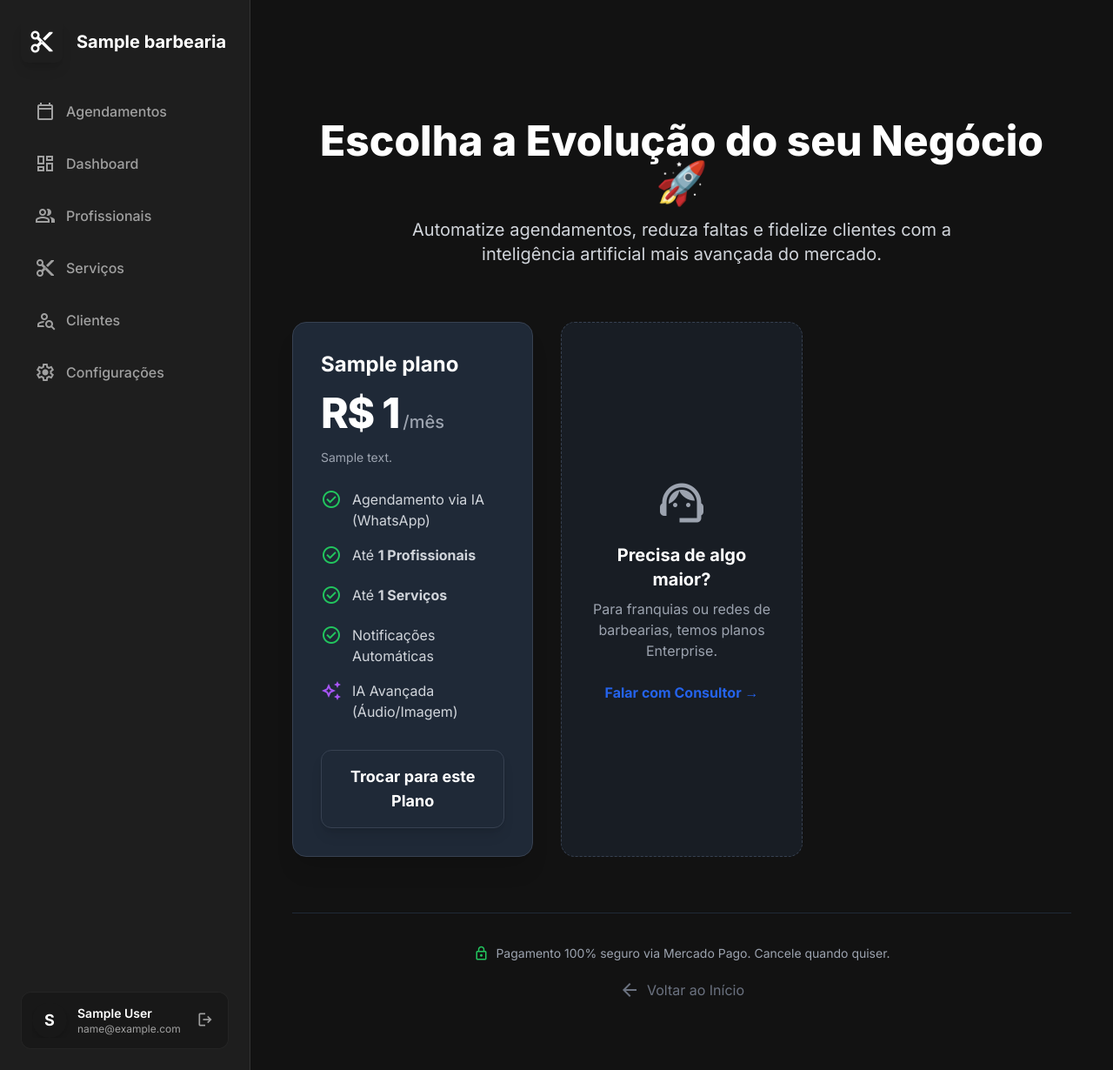
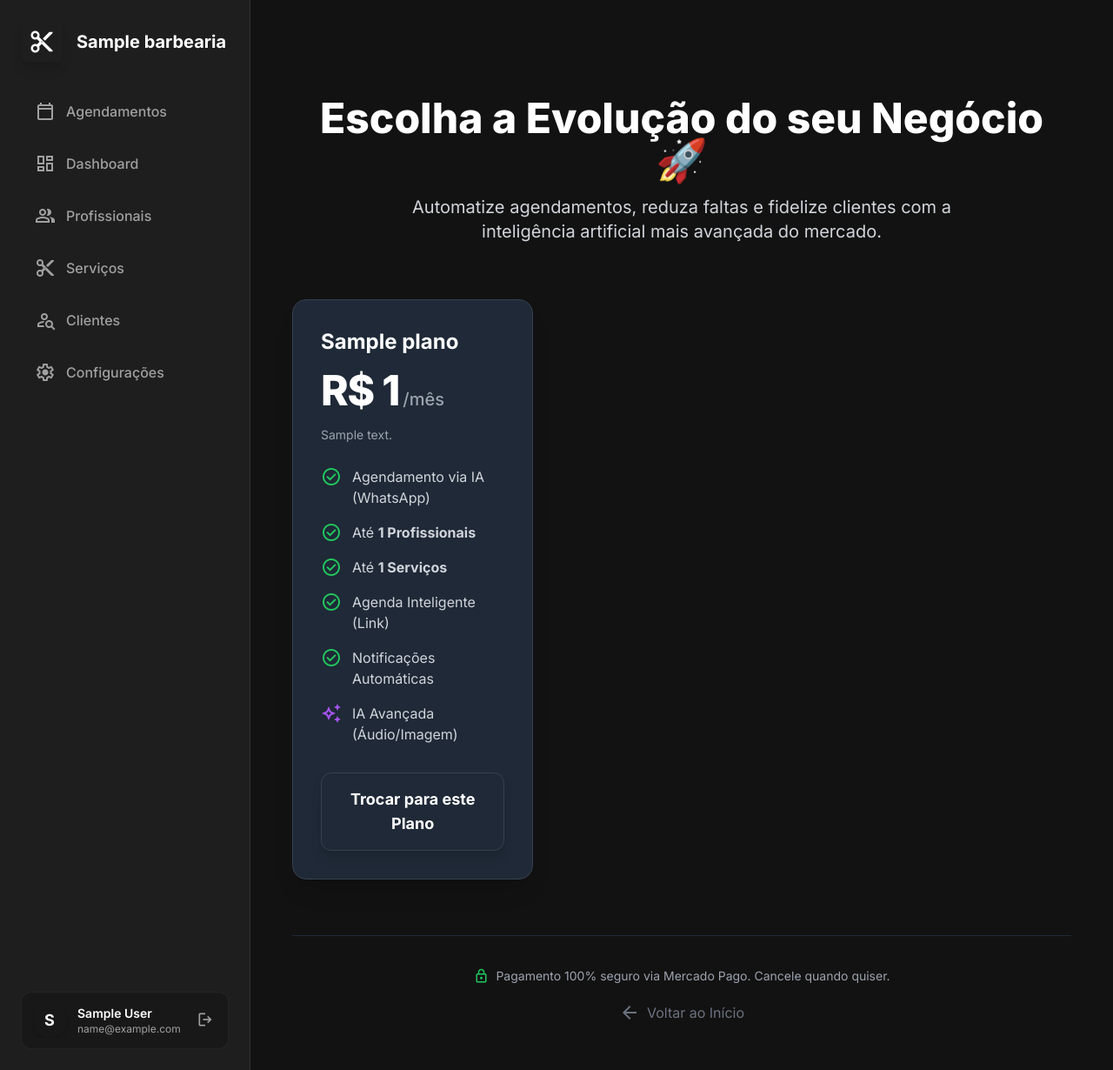
Before and after one commit to juanhlalmeida/assistente-agendamento-ia, a Flask app: page /assinatura/planos in a window 1280 px wide. Shown: the whole page at 87% size. Run offline with Flask 3, Linux system fonts and the light colour scheme; a user stored in the database is signed in; tables that the repository leaves empty hold one stand-in row (values such as "Sample post"); parts of the project's set-up code (start-up, migrations or seed data) failed here and were passed over; some libraries are stand-ins or nearby versions.

Commit message:
Update planos.html

```diff
--- a/app/templates/assinatura/planos.html
+++ b/app/templates/assinatura/planos.html
@@ -41,51 +41,42 @@
 
           <ul role="list" class="flex-1 space-y-4 mb-8">
             <li class="flex items-start">
-              <div class="flex-shrink-0">
               <span class="material-symbols-outlined text-green-500">check_circle</span>
-              </div>
               <p class="ml-3 text-base text-gray-700 dark:text-gray-300">Agendamento via IA (WhatsApp)</p>
             </li>
-
             <li class="flex items-start">
-              <div class="flex-shrink-0">
               <span class="material-symbols-outlined text-green-500">check_circle</span>
-              </div>
+              <p class="ml-3 text-base text-gray-700 dark:text-gray-300">Até <strong>{{ plano.max_profissionais }} Profissionais</strong></p>
+            </li>
+            <li class="flex items-start">
+              <span class="material-symbols-outlined text-green-500">check_circle</span>
               <p class="ml-3 text-base text-gray-700 dark:text-gray-300">
-                Até <strong>{{ plano.max_profissionais }} Profissionais</strong>
+                 {% if plano.max_servicos > 100 %}Serviços Ilimitados{% else %}Até <strong>{{ plano.max_servicos }} Serviços</strong>{% endif %}
               </p>
             </li>
 
             <li class="flex items-start">
-              <div class="flex-shrink-0">
               <span class="material-symbols-outlined text-green-500">check_circle</span>
-              </div>
-              <p class="ml-3 text-base text-gray-700 dark:text-gray-300">
-                Até <strong>{{ plano.max_servicos }} Serviços</strong>
-              </p>
+              <p class="ml-3 text-base text-gray-700 dark:text-gray-300">Agenda Inteligente (Link)</p>
             </li>
 
             <li class="flex items-start">
-              <div class="flex-shrink-0">
               {% if plano.tem_notificacao_whatsapp %}
                 <span class="material-symbols-outlined text-green-500">check_circle</span>
               {% else %}
                 <span class="material-symbols-outlined text-gray-400">cancel</span>
               {% endif %}
-              </div>
               <p class="ml-3 text-base {{ 'text-gray-700 dark:text-gray-300' if plano.tem_notificacao_whatsapp else 'text-gray-400 line-through' }}">
                 Notificações Automáticas
               </p>
             </li>
 
             <li class="flex items-start">
-              <div class="flex-shrink-0">
               {% if plano.tem_ia_avancada %}
                 <span class="material-symbols-outlined text-purple-500">auto_awesome</span>
               {% else %}
                 <span class="material-symbols-outlined text-gray-400">cancel</span>
               {% endif %}
-              </div>
               <p class="ml-3 text-base {{ 'text-gray-700 dark:text-gray-300' if plano.tem_ia_avancada else 'text-gray-400 line-through' }}">
                 IA Avançada (Áudio/Imagem)
               </p>
@@ -98,7 +89,7 @@
                   <span class="material-symbols-outlined">verified</span> Seu Plano Atual
                </button>
             {% else %}
-              <form action="{{ url_for('assinaturas.criar_preferencia', plano_id=plano.id) }}" method="POST">
+              <form action="{{ url_for('assinaturas.assinar', plano_id=plano.id) }}" method="POST">
                 <button type="submit"
                         class="w-full py-4 px-6 rounded-xl font-bold text-lg transition-all duration-200 transform hover:-translate-y-1 shadow-lg flex items-center justify-center gap-2
                         {% if is_premium %}
@@ -117,23 +108,12 @@
           </div>
 
         </div>
+      {% endfor %}
 
-      {% else %}
+      {% if not planos %}
         <div class="col-span-1 md:col-span-3 text-center py-12 bg-white dark:bg-gray-800 rounded-xl shadow border border-gray-200 dark:border-gray-700">
           <span class="material-symbols-outlined text-6xl text-gray-400 mb-4">search_off</span>
           <p class="text-xl text-gray-500 dark:text-gray-400 font-medium">Nenhum plano configurado no momento.</p>
-          <p class="text-sm mt-2 text-gray-400">Entre em contato com o suporte ou aguarde a atualização.</p>
-        </div>
-      {% endfor %}
-
-      {% if planos %}
-      <div class="flex flex-col p-8 bg-gray-50 dark:bg-gray-800/50 rounded-2xl border border-dashed border-gray-300 dark:border-gray-700 items-center justify-center text-center h-full min-h-[400px]">
-        <span class="material-symbols-outlined text-6xl text-gray-400 mb-4">support_agent</span>
-        <h3 class="text-xl font-bold text-gray-900 dark:text-white">Precisa de algo maior?</h3>
-        <p class="mt-2 text-gray-500 dark:text-gray-400">
-          Para franquias ou redes de barbearias, temos planos Enterprise.
-        </p>
-        <a href="#" class="mt-6 text-blue-600 font-bold hover:underline">Falar com Consultor &rarr;</a>
         </div>
       {% endif %}
 
```
Lines whose indentation alone changed are shown as unchanged.
